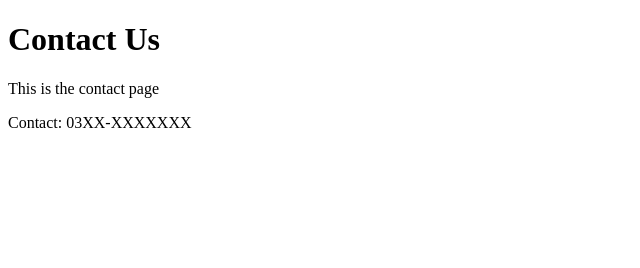
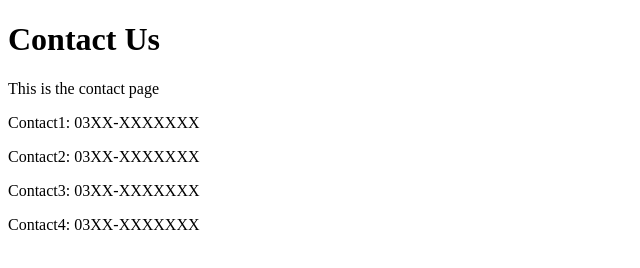
Before and after one commit to daniyalaamir110/git-task, a plain HTML site: page contact.html in a window 1280 px wide. Shown: the whole page, without its empty margins (0-640 px from the left). Drawn offline with Linux system fonts and the light colour scheme.

Commit message:
contact page updated

```diff
--- a/contact.html
+++ b/contact.html
@@ -8,6 +8,9 @@
 <body>
     <h1>Contact Us</h1>
     <p>This is the contact page</p>
-    <p>Contact: 03XX-XXXXXXX</p>
+    <p>Contact1: 03XX-XXXXXXX</p>
+    <p>Contact2: 03XX-XXXXXXX</p>
+    <p>Contact3: 03XX-XXXXXXX</p>
+    <p>Contact4: 03XX-XXXXXXX</p>
 </body>
 </html>
```
